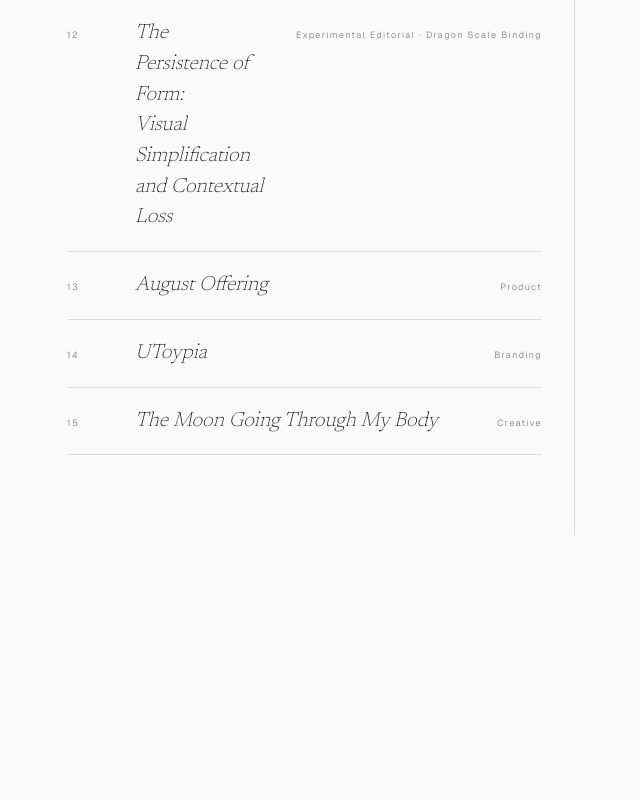
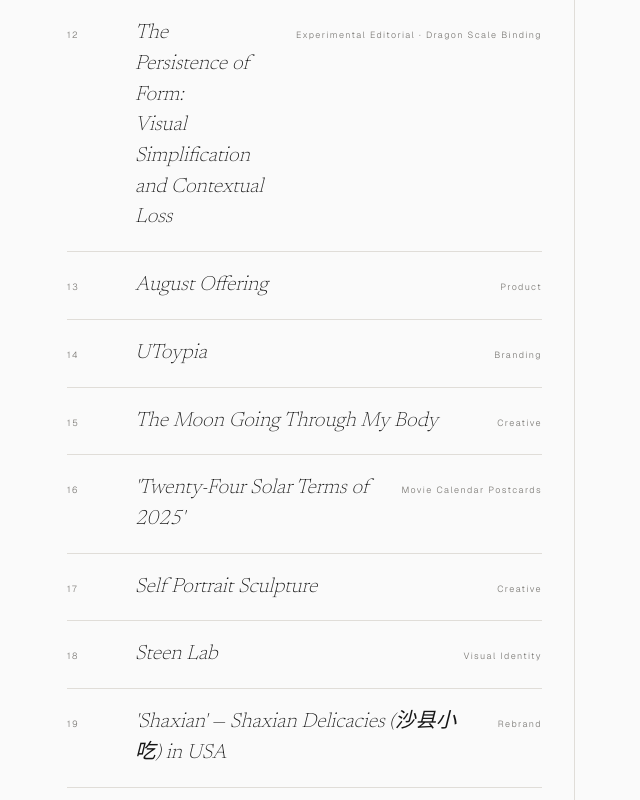
Before and after one commit to SherryLi8/zhuojing-site, a Next.js app: page /design in a window 1280 px wide. Shown: the part 973-1773 px from the top of the page, without its empty margins (165-805 px from the left). Before the commit the page ends 1508 px from the top, so only its background shows below. Built offline with nearby package versions, Linux system fonts and the light colour scheme.

Commit message:
add 4 new project entries: Twenty-Four Solar Terms, Self Portrait, Steen Lab, Shaxian

```diff
--- a/app/design/page.tsx
+++ b/app/design/page.tsx
@@ -230,6 +230,36 @@ export const works = [
   {
     num: "15", title: "The Moon Going Through My Body",
     tag: "creative", tagLabel: "Creative", year: "2023",
+    note: "",
+    img: "",
+  },
+  {
+    num: "16", title: "'Twenty-Four Solar Terms of 2025'", titleEn: "'Twenty-Four Solar Terms of 2025'",
+    tag: "editorial", tagLabel: "Editorial", year: "2025",
+    tagDisplay: "Movie Calendar Postcards",
+    tagDisplayZh: "电影日历明信片",
+    note: "",
+    img: "",
+  },
+  {
+    num: "17", title: "Self Portrait Sculpture", titleEn: "Self Portrait Sculpture",
+    tag: "creative", tagLabel: "Creative", year: "2023",
+    note: "",
+    img: "",
+  },
+  {
+    num: "18", title: "Steen Lab", titleEn: "Steen Lab",
+    tag: "brand-identity", tagLabel: "Brand Identity", year: "2023",
+    tagDisplay: "Visual Identity",
+    tagDisplayZh: "品牌视觉",
+    note: "",
+    img: "",
+  },
+  {
+    num: "19", title: "'Shaxian'", titleEn: "'Shaxian' — Shaxian Delicacies (沙县小吃) in USA",
+    tag: "brand-identity", tagLabel: "Brand Identity", year: "2023",
+    tagDisplay: "Rebrand",
+    tagDisplayZh: "品牌重塑",
     note: "",
     img: "",
   },
```
